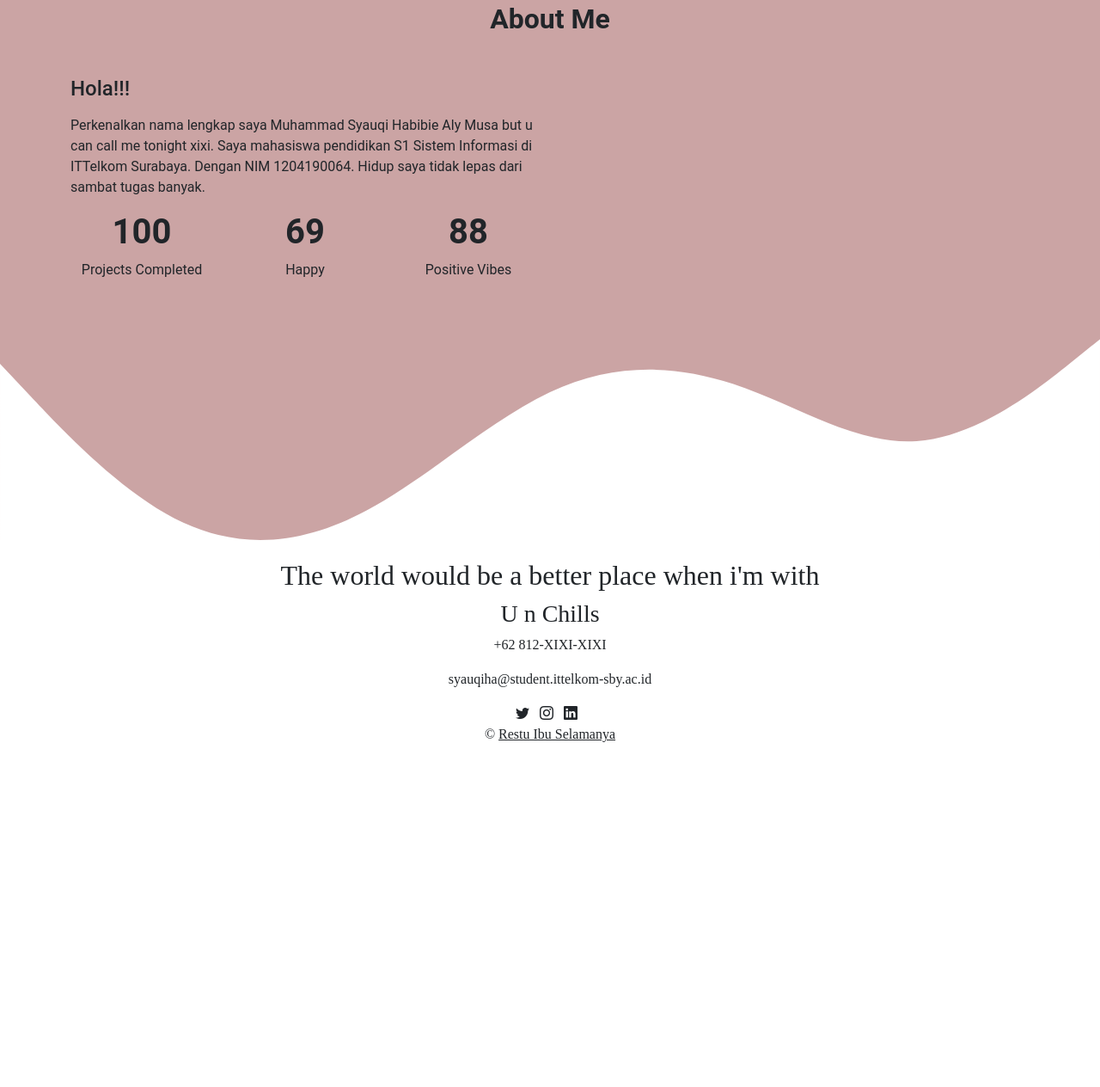
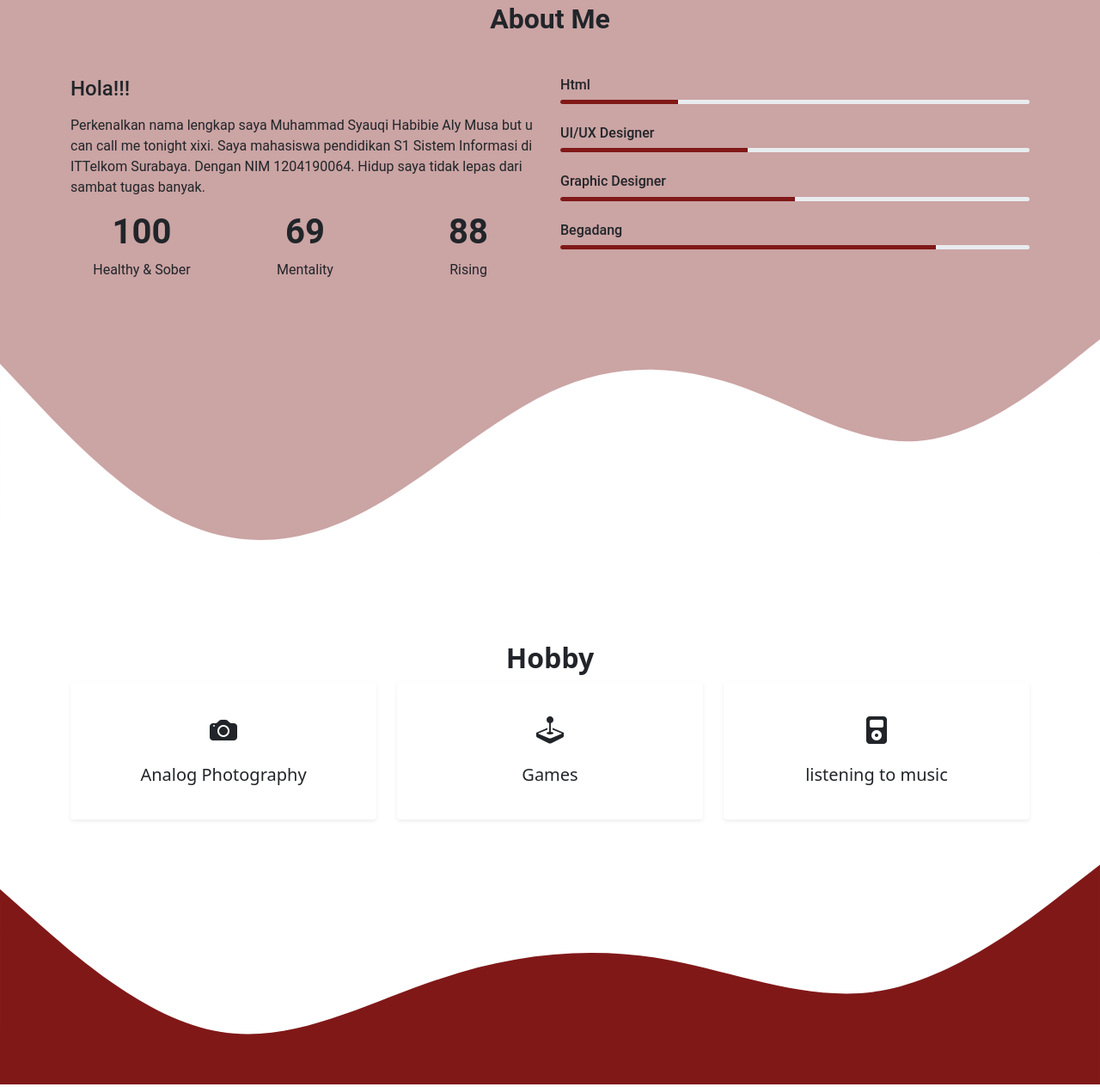
Before and after one commit to syauqihaa/Web-Personal, a plain HTML site: page index.html in a window 1280 px wide. Shown: the part 779-2043 px from the top of the page at 86% size. Before the commit the page ends 1661 px from the top, so only its background shows below. Drawn offline with nearby package versions, Linux system fonts and the light colour scheme.

Commit message:
Update index.html

```diff
--- a/index.html
+++ b/index.html
@@ -16,7 +16,7 @@ i<!DOCTYPE html>
     <link rel="stylesheet" href="css/font.min.css">
     <title>Restu Ibu Selamanya</title>
 
-    <link rel="shortcut icon" href="Assets/logo.png">
+
 
   </head>
 
@@ -30,12 +30,13 @@ i<!DOCTYPE html>
           </button>
           <ul class="dropdown-menu dropdown-menu-end" aria-labelledby="dropdownMenuButton1">
             <li><a class="dropdown-item" href="#about">About Me</a></li>
+            <li><a class="dropdown-item" href="#hobby">Hobby</a></li>
             <li><a class="dropdown-item" href="media.html#media">Media</a></li>
           </ul>
         </div>
       </div>
     </nav>
-    <!-- Akhir Navbar -->
+    <!-- Navbar end -->
 
     <!-- Home -->
     <section class="jumbotron text-center mt-5" id="home">
@@ -53,7 +54,7 @@ i<!DOCTYPE html>
         </svg>
       </div>
     </section>
-    <!-- Akhir Home -->
+    <!-- Home end -->
 
     <!-- About -->
     <section class="about" id="about">
@@ -75,25 +76,49 @@ i<!DOCTYPE html>
               <div class="col-sm-4">
                 <div class="fact-item">
                   <h4 class="fs-1 fw-bold">100</h4>
-                  <p>Projects Completed</p>
+                  <p>Healthy & Sober</p>
                 </div>
               </div>
               <div class="col-sm-4">
                 <div class="fact-item">
                   <h4 class="fs-1 fw-bold">69</h4>
-                  <p>Happy</p>
+                  <p>Mentality</p>
                 </div>
               </div>
               <div class="col-sm-4">
                 <div class="fact-item">
                   <h4 class="fs-1 fw-bold">88</h4>
-                  <p>Positive Vibes</p>
+                  <p>Rising</p>
                 </div>
               </div>
             </div>
 
           </div>
           <div class="col-md-6">
+            <div class="skill-item mb-4">
+                <h3 class="fs-6">Html</h3>
+                <div class="progress" style="height: 5px;">
+                  <div class="progress-bar" role="progressbar" style="width: 25%; background-color: #811818" aria-valuenow="25" aria-valuemin="0" aria-valuemax="100"></div>
+                </div>
+            </div>
+            <div class="skill-item mb-4">
+                <h3 class="fs-6">UI/UX Designer</h3>
+                <div class="progress" style="height: 5px;">
+                  <div class="progress-bar" role="progressbar" style="width: 40%; background-color: #811818" aria-valuenow="40" aria-valuemin="0" aria-valuemax="100"></div>
+                </div>
+            </div>
+            <div class="skill-item mb-4">
+                <h3 class="fs-6">Graphic Designer</h3>
+                <div class="progress" style="height: 5px;">
+                  <div class="progress-bar" role="progressbar" style="width: 50%; background-color: #811818" aria-valuenow="50" aria-valuemin="0" aria-valuemax="100"></div>
+                </div>
+            </div>
+            <div class="skill-item mb-4">
+                <h3 class="fs-6">Begadang</h3>
+                <div class="progress" style="height: 5px;">
+                  <div class="progress-bar" role="progressbar" style="width: 80%; background-color: #811818" aria-valuenow="80" aria-valuemin="0" aria-valuemax="100"></div>
+                </div>
+            </div>
           </div>
         </div>
       </div>
@@ -106,12 +131,53 @@ i<!DOCTYPE html>
         ></path>
       </svg>
     </section>
-    <!-- Akhir About -->
+    <!-- About end -->
+
+    <!-- Hobby -->
+    <section class="hobby mt-5" id="hobby">
+      <div class="container-lg">
+        <div class="row justify-content-center mt-5">
+          <div class="col-lg-8">
+            <div class="hobby-title text-center">
+              <h2 class="fw-bold mt-5">Hobby</h2>
+            </div>
+          </div>
+        </div>
+        <div class="row text-center">
+          <div class="col-md-6 col-lg-4 mb-4">
+            <div class="hobby-item shadow-sm p-4 rounded bg-white">
+              <div class="icon my-3 fs-2">
+                <i class="bi bi-camera-fill"></i>
+              </div>
+              <h3 class="fs-5 py-2">Analog Photography</h3>
+            </div>
+          </div>
+          <div class="col-md-6 col-lg-4 mb-4">
+            <div class="hobby-item shadow-sm p-4 rounded bg-white">
+              <div class="icon my-3 fs-2">
+                <i class="bi bi-joystick"></i>
+              </div>
+              <h3 class="fs-5 py-2">Games</h3>
+            </div>
+          </div>
+          <div class="col-md-6 col-lg-4 mb-4">
+            <div class="hobby-item shadow-sm p-4 rounded bg-white">
+              <div class="icon my-3 fs-2">
+                <i class="bi bi-music-player-fill"></i>
+              </div>
+              <h3 class="fs-5 py-2">listening to music</h3>
+            </div>
+          </div>
+        </div>
+      </div>
+      <svg xmlns="http://www.w3.org/2000/svg" viewBox="0 0 1440 320"><path fill="#811818" fill-opacity="1" d="M0,64L48,106.7C96,149,192,235,288,250.7C384,267,480,213,576,181.3C672,149,768,139,864,154.7C960,171,1056,213,1152,197.3C1248,181,1344,107,1392,69.3L1440,32L1440,320L1392,320C1344,320,1248,320,1152,320C1056,320,960,320,864,320C768,320,672,320,576,320C480,320,384,320,288,320C192,320,96,320,48,320L0,320Z"></path></svg>
+    </section>
+    <!-- Hobby end -->
 
     <!-- Footer -->
       <div class="container-fluid" id="footer">
           <div class="container">
-              <div class="footer-info text-center">
+              <div class="footer-info text-center text-white">
                   <h2>The world would be a better place when i'm with</h2>
                   <h3>U n Chills</h3>
                   <div class="footer-menu">
@@ -119,18 +185,18 @@ i<!DOCTYPE html>
                       <p>syauqiha@student.ittelkom-sby.ac.id</p>
                   </div>
                   <div class="footer-social">
-                      <a href="https://www.twitter.com/syauqihaa" class="text-dark me-2"><i class="bi bi-twitter"></i></a>
-                      <a href="https://www.instagram.com/syauqihaa/" class="text-dark me-2"><i class="bi bi-instagram"></i></a>
-                      <a href="#" class="text-dark me-2"><i class="bi bi-linkedin"></i></a>
+                      <a href="https://www.twitter.com/syauqihaa" class="text-white me-2"><i class="bi bi-twitter"></i></a>
+                      <a href="https://www.instagram.com/syauqihaa/" class="text-white me-2"><i class="bi bi-instagram"></i></a>
+                      <a href="#" class="text-white me-2"><i class="bi bi-linkedin"></i></a>
                   </div>
               </div>
           </div>
-          <div class="container copyright text-center">
-              <p>&copy; <a href="#" class="text-dark">Restu Ibu Selamanya</a></a></p>
+          <div class="container copyright text-center text-white">
+              <p>&copy; <a href="#" class="text-white">Restu Ibu Selamanya</a></a></p>
           </div>
       </div>
   </div>
-    <!-- Akhir Footer -->
+    <!-- Footer end -->
 
 
     <!-- Option 1: Bootstrap Bundle with Popper -->
```
